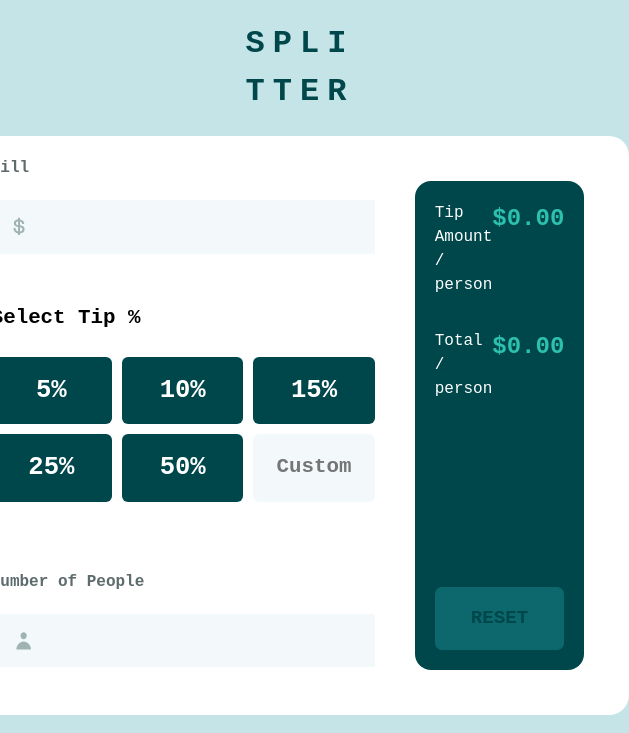
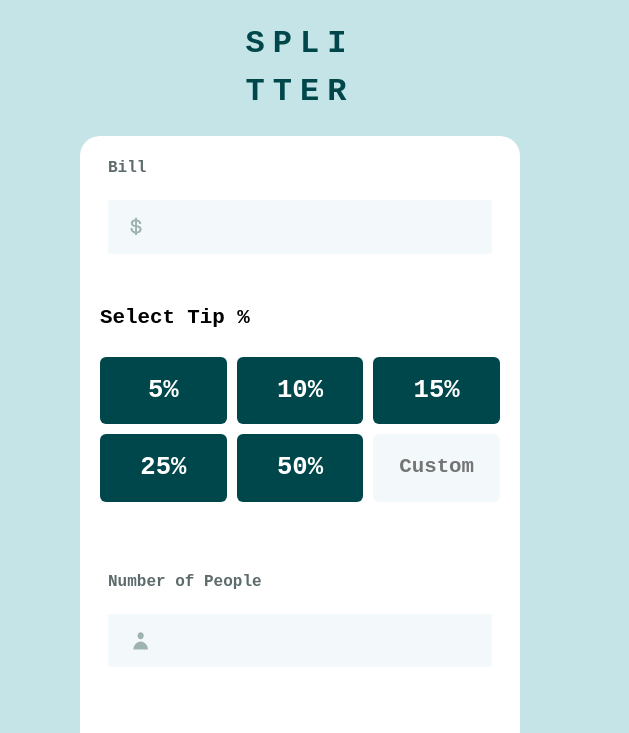
Before and after one commit to SaiprasadBH/Splitter-App, a React (Vite) app: page / in a window 600 px wide. Shown: the top 733 px of the page, 629 px wide, since content can reach past the window. Built offline with nearby package versions, Linux system fonts and the light colour scheme.

Commit message:
added new device range

```diff
--- a/src/App.css
+++ b/src/App.css
@@ -93,8 +93,35 @@ body {
   }
 }
 
+/* device that lies between mobile and tab*/
+@media (min-width: 571px) and (max-width: 720px) {
+  .container {
+    grid-template-columns: 1fr;
+    padding: 20px;
+    gap: 15px;
+  }
+
+  .splitter {
+    min-height: 2.5rem;
+  }
+
+  .select-container {
+    width: 100%;
+    margin-right: 0;
+  }
+
+  .tip-calculator {
+    padding: 25px;
+    font-size: 18px;
+  }
+
+  .tipErrorContainer {
+    text-align: center;
+  }
+}
+
 /* Tablets */
-@media (min-width: 570px) and (max-width: 1100px) {
+@media (min-width: 720px) and (max-width: 1100px) {
   .container {
     grid-template-columns: 1fr 1fr;
     padding: 20px;
--- a/src/index.css
+++ b/src/index.css
@@ -5,7 +5,3 @@ html {
   justify-content: center;
   align-items: center;
 }
-
-#root {
-  width: 100%;
-}
```
